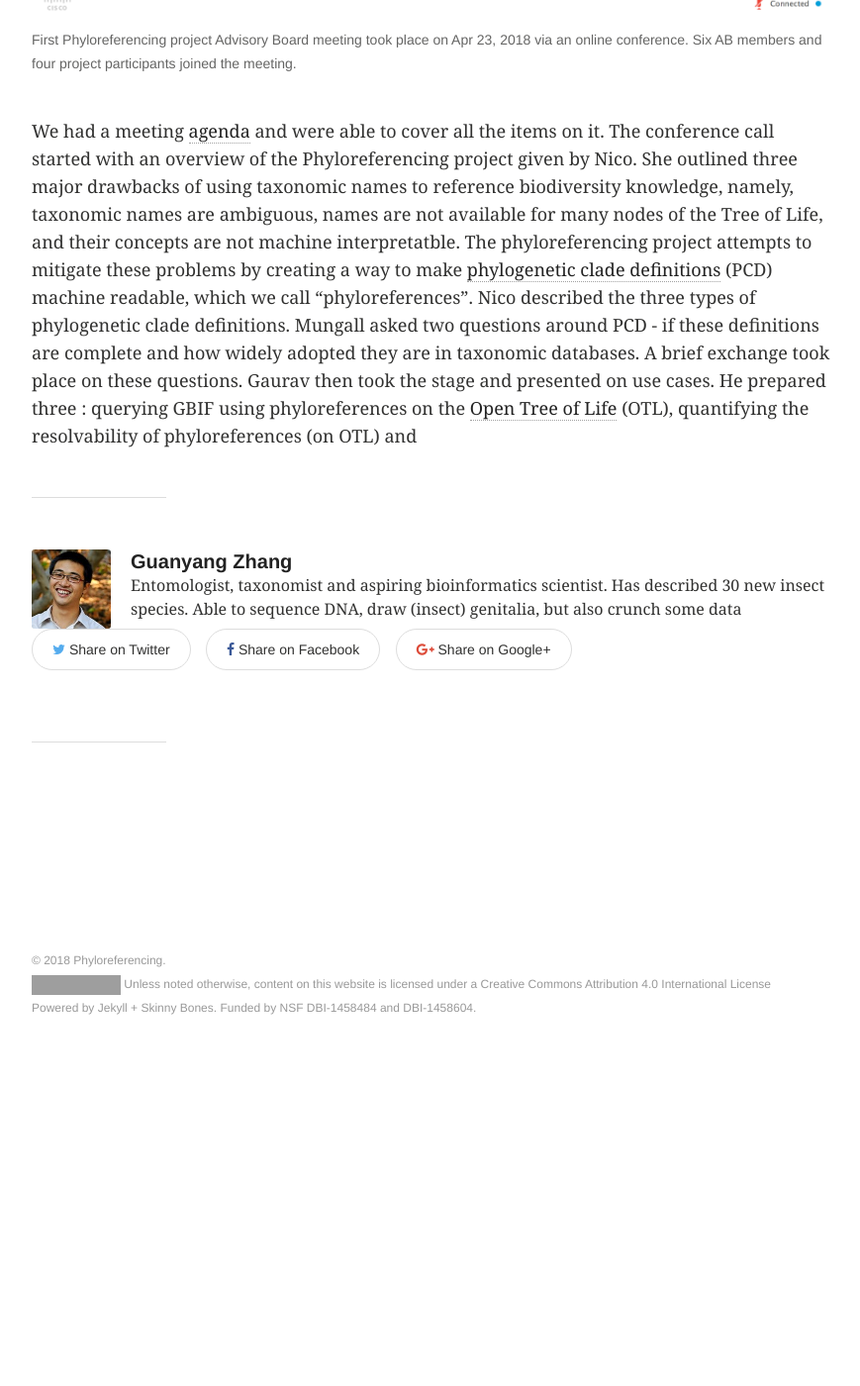
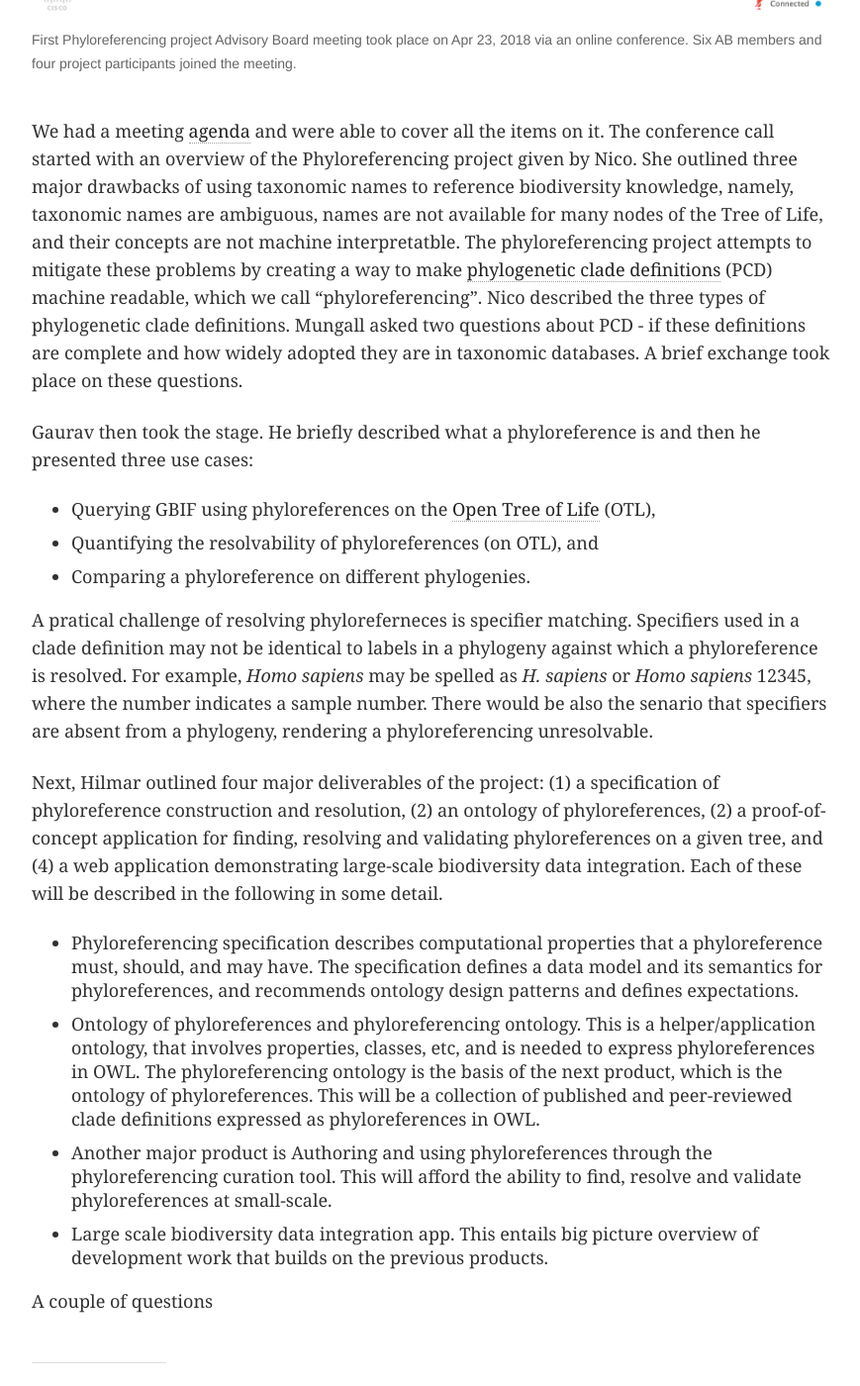
Before and after one commit to phyloref/phyloref.github.io, a Jekyll site: the page built from _posts/blog/2018-04-23-AB-meeting.md, in a window 1280 px wide and 1400 px high, scrolled down 1247 px. Shown: the whole window at 99% size, without its empty margins (64-933 px from the left). Built offline with Jekyll 4.4.1, drawn with Linux system fonts in a browser that asks for light colours; comment, search, counter and statistics services are not loaded; before the commit the page ends 2351 px from its top, so only the background shows below that; some of the changed text lies outside the part shown; grey boxes are pictures that could not be loaded.

Commit message:
Up to Hilmar's overview

```diff
--- a/_posts/blog/2018-04-23-AB-meeting.md
+++ b/_posts/blog/2018-04-23-AB-meeting.md
@@ -26,7 +26,23 @@ Our first meeting with the [Advisory Board] (AB) took place via a conference cal
   <figcaption>First Phyloreferencing project Advisory Board meeting took place on Apr 23, 2018 via an online conference. Six AB members and four project participants joined the meeting. </figcaption>
 </figure>
 
-We had a meeting [agenda] and were able to cover all the items on it. The conference call started with an overview of the Phyloreferencing project given by Nico. She outlined three major drawbacks of using taxonomic names to reference biodiversity knowledge, namely, taxonomic names are ambiguous, names are not available for many nodes of the Tree of Life, and their concepts are not machine interpretatble. The phyloreferencing project attempts to mitigate these problems by creating a way to make [phylogenetic clade definitions] (PCD) machine readable, which we call "phyloreferences". Nico described the three types of phylogenetic clade definitions. Mungall asked two questions around PCD - if these definitions are complete and how widely adopted they are in taxonomic databases. A brief exchange took place on these questions. Gaurav then took the stage and presented on use cases. He prepared three : querying GBIF using phyloreferences on the [Open Tree of Life] (OTL), quantifying the resolvability of phyloreferences (on OTL) and
+We had a meeting [agenda] and were able to cover all the items on it. The conference call started with an overview of the Phyloreferencing project given by Nico. She outlined three major drawbacks of using taxonomic names to reference biodiversity knowledge, namely, taxonomic names are ambiguous, names are not available for many nodes of the Tree of Life, and their concepts are not machine interpretatble. The phyloreferencing project attempts to mitigate these problems by creating a way to make [phylogenetic clade definitions] (PCD) machine readable, which we call "phyloreferencing". Nico described the three types of phylogenetic clade definitions. Mungall asked two questions about PCD - if these definitions are complete and how widely adopted they are in taxonomic databases. A brief exchange took place on these questions.
+
+Gaurav then took the stage. He briefly described what a phyloreference is and then he presented three use cases:
+* Querying GBIF using phyloreferences on the [Open Tree of Life] (OTL),
+* Quantifying the resolvability of phyloreferences (on OTL), and
+* Comparing a phyloreference on different phylogenies.
+
+A pratical challenge of resolving phyloreferneces is specifier matching. Specifiers used in a clade definition may not be identical to labels in a phylogeny against which a phyloreference is resolved. For example, *Homo sapiens* may be spelled as *H. sapiens* or *Homo sapiens* 12345, where the number indicates a sample number. There would be also the senario that specifiers are absent from a phylogeny, rendering a phyloreferencing unresolvable.
+
+Next, Hilmar outlined four major deliverables of the project: (1) a specification of phyloreference construction and resolution, (2) an ontology of phyloreferences, (2) a proof-of-concept application for finding, resolving and validating phyloreferences on a given tree, and (4) a web application demonstrating large-scale biodiversity data integration. Each of these will be described in the following in some detail.
+
+* Phyloreferencing specification describes computational properties that a phyloreference must, should, and may have. The specification defines a data model and its semantics for phyloreferences, and recommends ontology design patterns and defines expectations.
+* Ontology of phyloreferences and phyloreferencing ontology. This is a helper/application ontology, that involves properties, classes, etc, and is needed to express phyloreferences in OWL. The phyloreferencing ontology is the basis of the next product, which is the ontology of phyloreferences. This will be a collection of published and peer-reviewed clade definitions expressed as phyloreferences in OWL.
+* Another major product is Authoring and using phyloreferences through the phyloreferencing curation tool. This will afford the ability to find, resolve and validate phyloreferences at small-scale.
+* Large scale biodiversity data integration app. This entails big picture overview of development work that builds on the previous products.
+
+A couple of questions
 
 [Advisory Board]: http://www.phyloref.org/people/
 [agenda]: https://hackmd.io/Zf4YpcTtSdK6vKE10Evcww?view#Agenda
```
Also changed, not shown: other parts of _posts/blog/2018-04-23-AB-meeting.md (+1 -1 lines).
